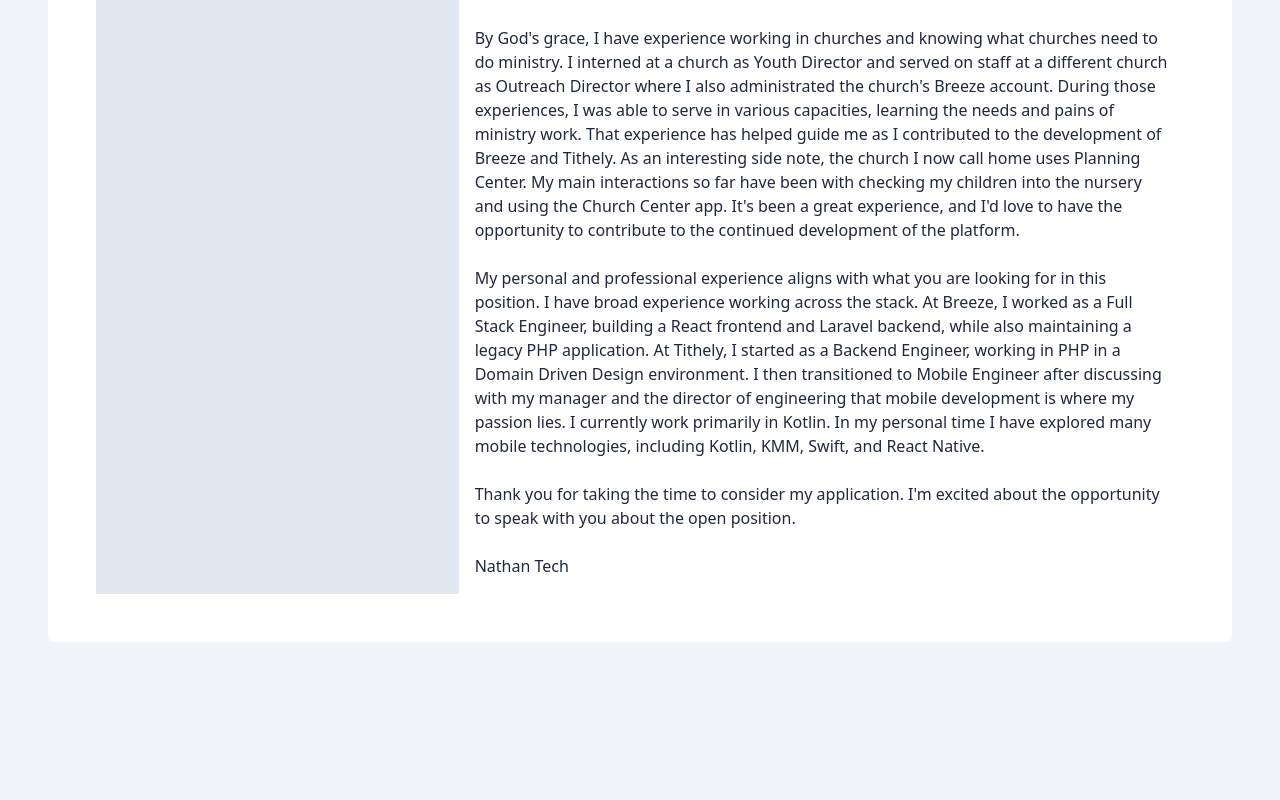
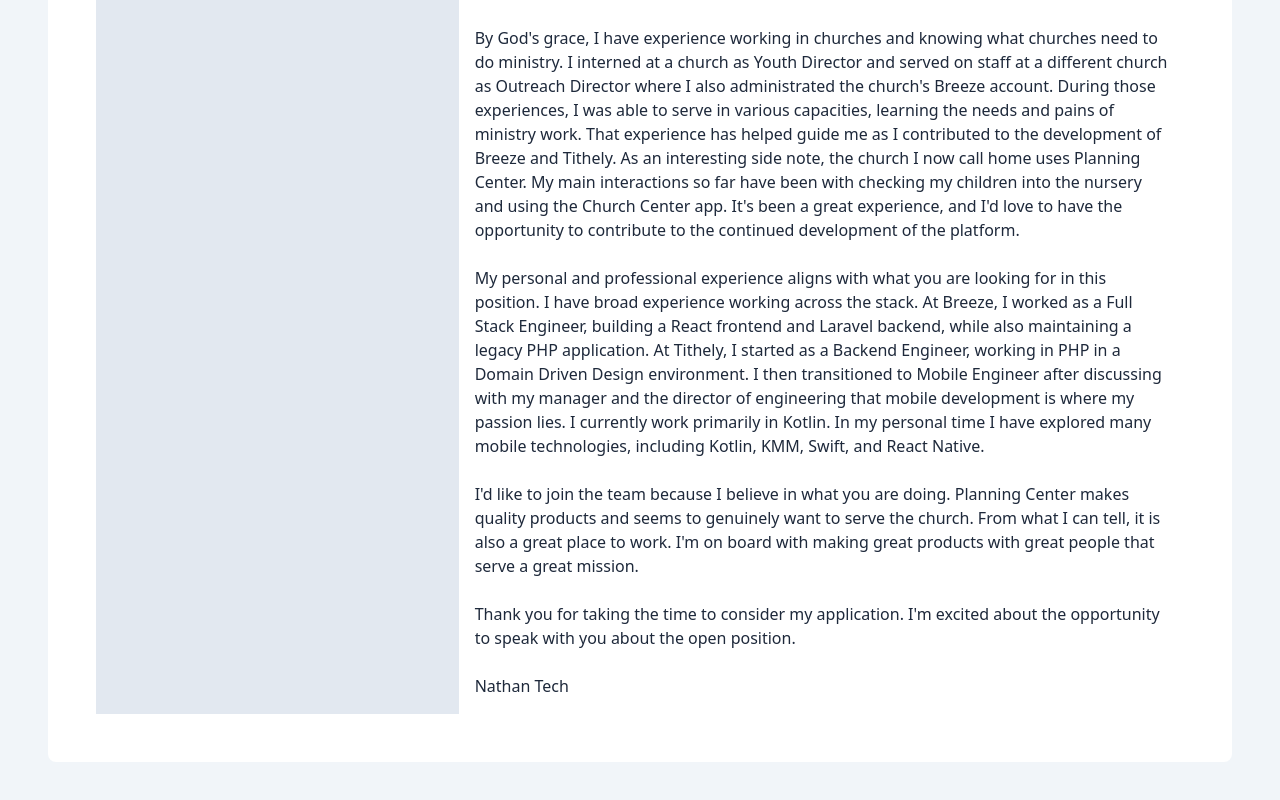
Before and after one commit to nathanetech/personal-site, a SvelteKit app: page /cover-letter in a window 1280 px wide. Shown: the part 528-1328 px from the top of the page. Before the commit the page ends 1218 px from the top, so only its background shows below. Built offline with nearby package versions, Linux system fonts and the light colour scheme.

Commit message:
one more cover letter update

```diff
--- a/src/routes/cover-letter/+page.svelte
+++ b/src/routes/cover-letter/+page.svelte
@@ -12,7 +12,7 @@
         <h3 class="text-2xl text-sky-900 dark:text-sky-700">Software Engineer</h3>
     </div>
     <div class="grid md:grid-cols-12 print:grid-cols-12">
-        <div class="md:col-span-5 lg:col-span-4 xl:col-span-3 2xl:col-span-2 print:col-span-3 print:bg-slate-400 space-y-6 p-4 print:p-0 md:bg-slate-200 md:dark:bg-slate-700">
+        <div class="print:hidden md:col-span-5 lg:col-span-4 xl:col-span-3 2xl:col-span-2 print:col-span-3 print:bg-slate-400 space-y-6 p-4 print:p-0 md:bg-slate-200 md:dark:bg-slate-700">
             <div>
                 <Header>
                     Contact
@@ -39,7 +39,7 @@
                 </a>
             </div>
         </div>
-        <div class="md:col-span-7 lg:col-span-8 xl:col-span-9 2xl:col-span-10 print:col-span-9 p-4 print:p-0 space-y-6">
+        <div class="md:col-span-7 lg:col-span-8 xl:col-span-9 2xl:col-span-10 print:col-span-12 p-4 print:p-0 space-y-6">
             <p>
                 Planning Center team,
             </p>
@@ -69,6 +69,11 @@
                 Kotlin. In my personal time I have explored many mobile technologies, including Kotlin, KMM, Swift, and React Native.
             </p>
             <p>
+                I'd like to join the team because I believe in what you are doing. Planning Center makes quality products and seems to genuinely want to serve
+                the church. From what I can tell, it is also a great place to work. I'm on board with making great products with great people that serve a great
+                mission.
+            </p>
+            <p>
                 Thank you for taking the time to consider my application. I'm excited about the opportunity to speak with you about the open position.
             </p>
             <p>
```
